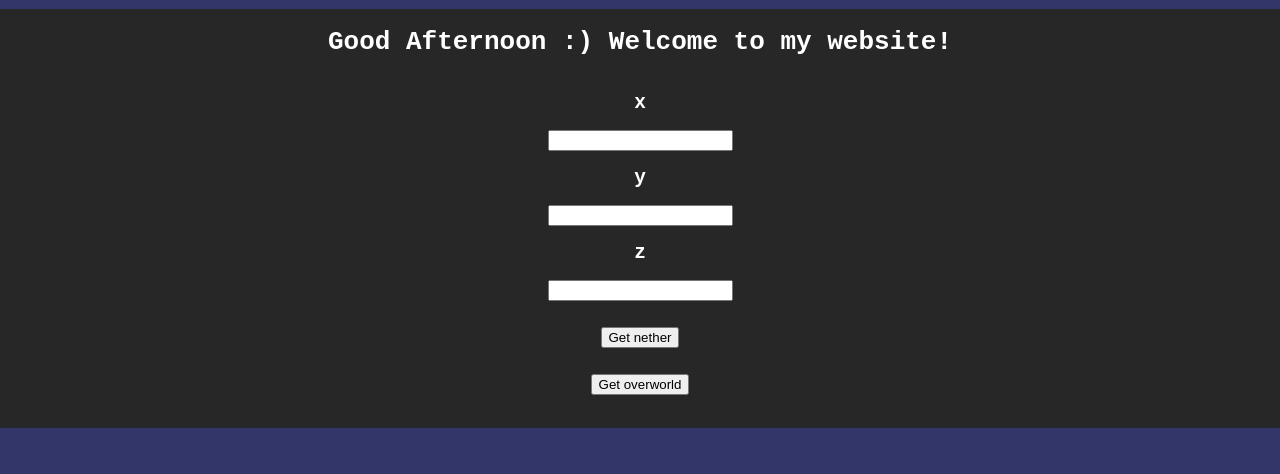
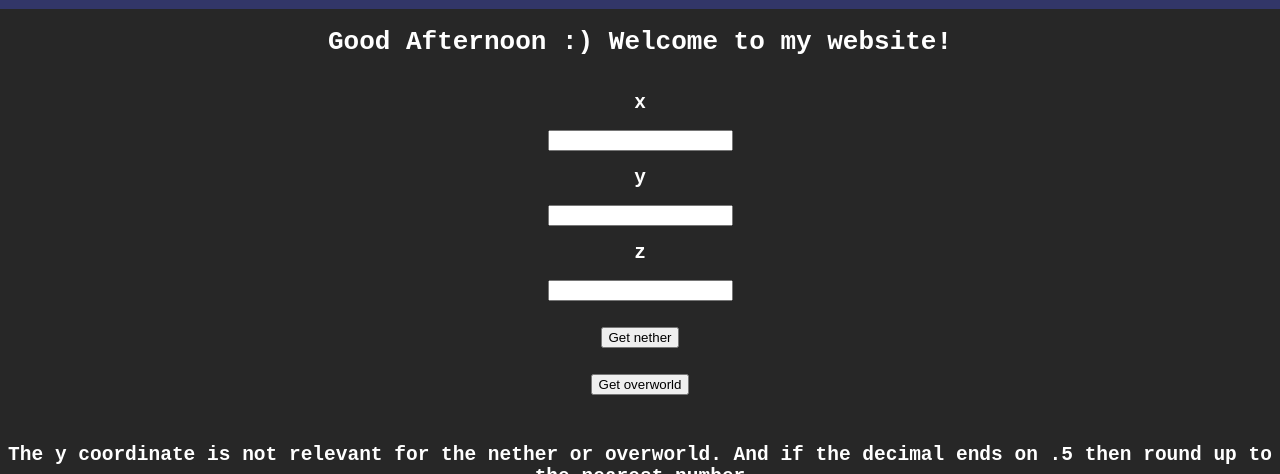
Before and after one commit to mrborghini/mrborghini.github.io, a plain HTML site: page mc-calc/index.html in a window 1280 px wide. Shown: the part 157-631 px from the top of the page. Drawn offline with Linux system fonts and the light colour scheme.

Commit message:
Update index.html

```diff
--- a/mc-calc/index.html
+++ b/mc-calc/index.html
@@ -12,7 +12,8 @@
 
 <body>
     <nav id="NavigationBar">
-        <a id="logolink" class="navlink" href="../socials/about.html"><img id="navlogo" src="../images/simba-pfp.jpg"></a>
+        <a id="logolink" class="navlink" href="../socials/about.html"><img id="navlogo"
+                src="../images/simba-pfp.jpg"></a>
         <ul>
             <li><a class="navlink" href="../index.html">Home</a></li>
             <li><a class="navlink" href="../socials/index.html">Socials</a></li>
@@ -35,6 +36,10 @@
         <h2 id="result"></h2>
     </div>
 
+    <div id="websiteFriday">
+        <h2>The y coordinate is not relevant for the nether or overworld. And if the decimal ends on .5 then round up to the nearest number</h2>
+    </div>
+
     <footer>
         <p></p>
         <h2 class="FooterInfo">You can either contact me in my <a href="https://discord.gg/z48t39mW27" target="_blank"
```
